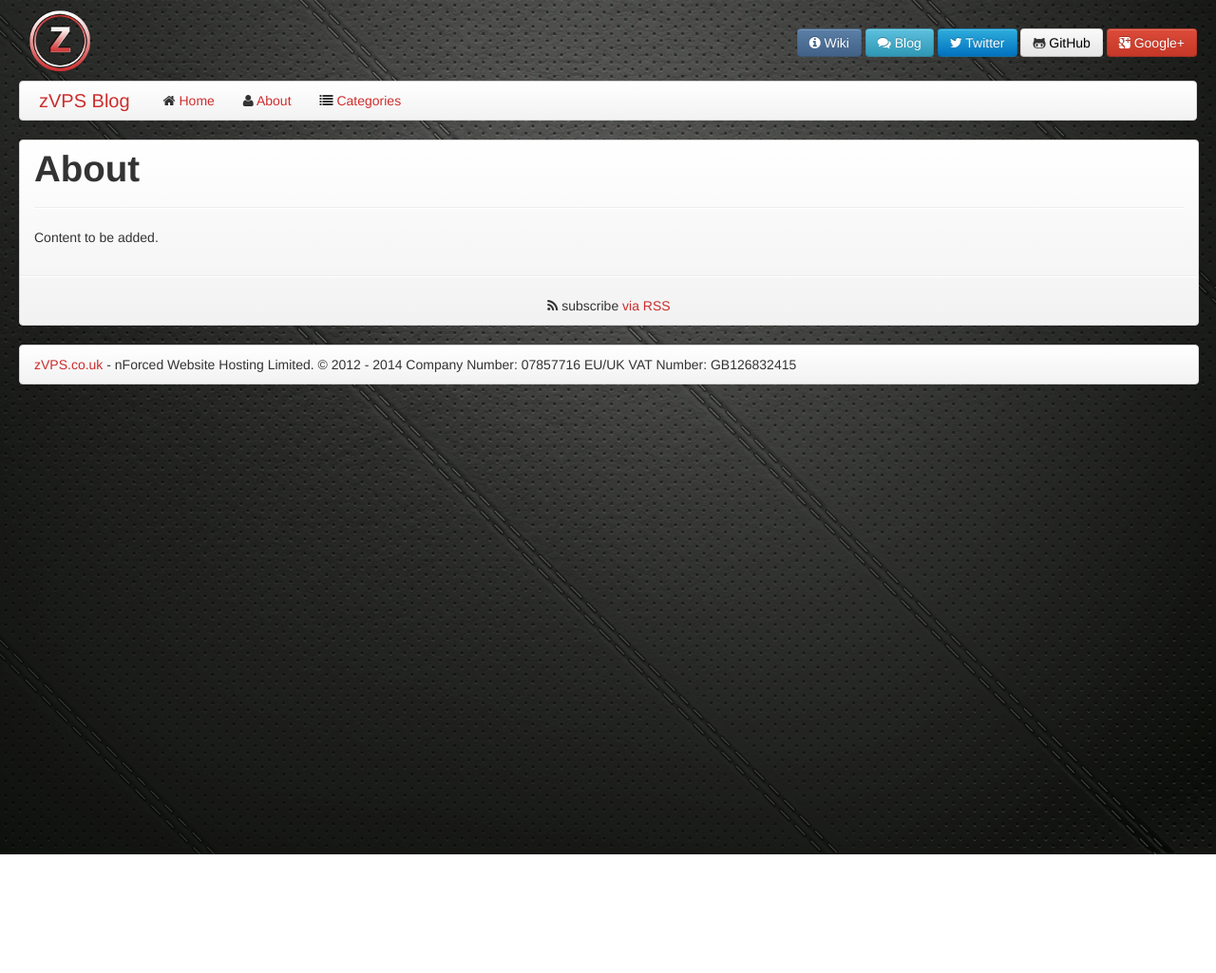
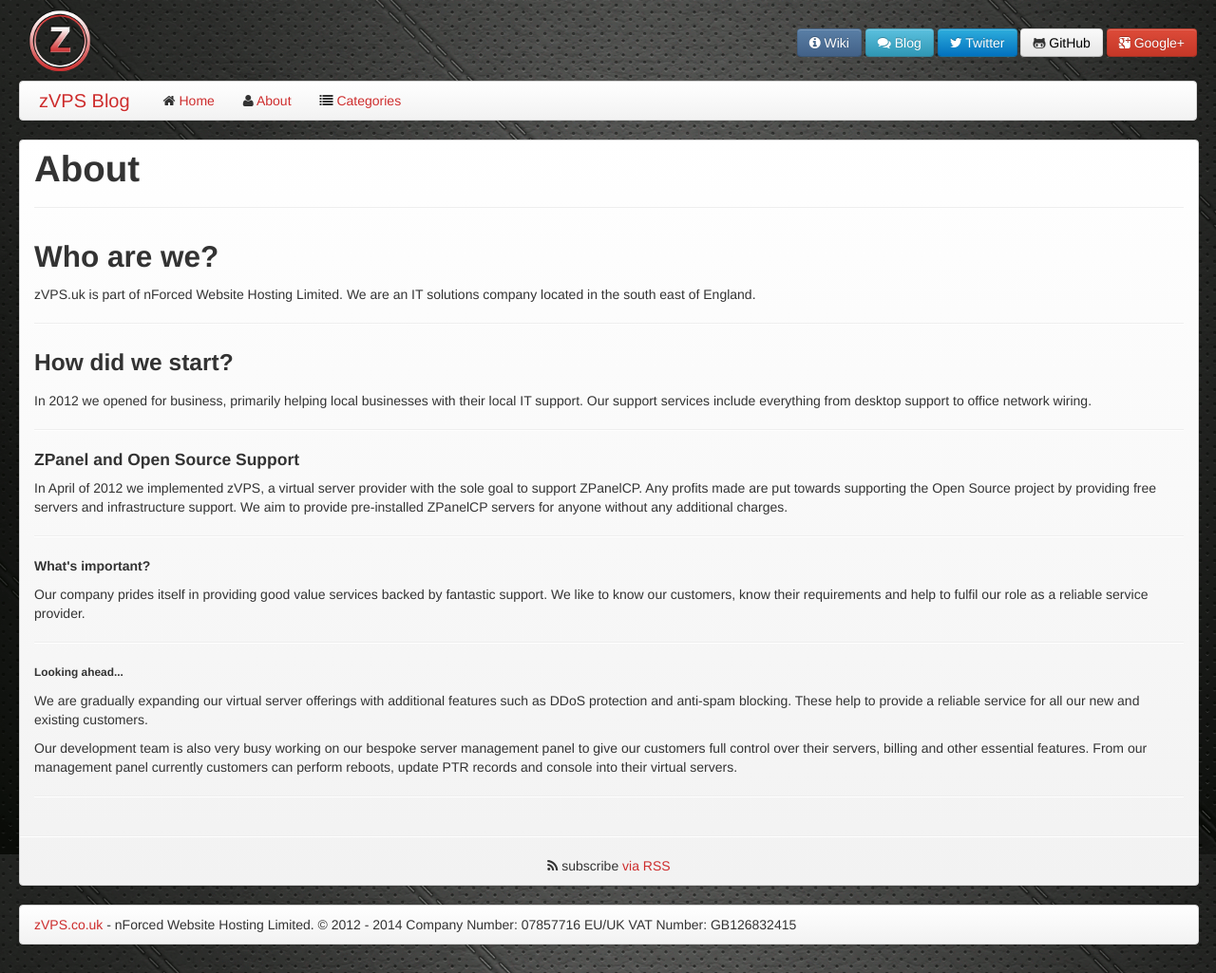
Before and after one commit to Caffe1neAdd1ct/zvps-blog, a Jekyll site: the page built from blog/about.html, in a window 1280 px wide. Shown: the whole page at 95% size. Built offline with Jekyll 4.4.1, drawn with Linux system fonts in a browser that asks for light colours; before the commit the page ends 900 px from its top, so only the background shows below that.

Commit message:
Basic about us blurb

```diff
--- a/blog/about.html
+++ b/blog/about.html
@@ -5,10 +5,56 @@
 icon: icon-user
 ---
 
-
-
 <div class="row-fluid">
     <div class="span12 padded">
-        Content to be added.
+        <h2>Who are we?</h2>
+
+        <p>
+            zVPS.uk is part of nForced Website Hosting Limited. We are an IT solutions company located in the south east of England.
+        </p>
+
+        <hr>
+
+        <h3>How did we start?</h3>
+
+        <p>
+            In 2012 we opened for business, primarily helping local businesses with their local IT support.
+            Our support services include everything from desktop support to office network wiring.
+        </p>
+
+        <hr>
+
+        <h4>ZPanel and Open Source Support</h4>
+
+        <p>
+            In April of 2012 we implemented zVPS, a virtual server provider with the sole goal to support ZPanelCP.
+            Any profits made are put towards supporting the Open Source project by providing free servers and infrastructure support.
+            We aim to provide pre-installed ZPanelCP servers for anyone without any additional charges.
+        </p>
+
+        <hr>
+
+        <h5>What's important?</h5>
+
+        <p>
+            Our company prides itself in providing good value services backed by fantastic support.
+            We like to know our customers, know their requirements and help to fulfil our role as a reliable service provider.
+        </p>
+
+        <hr>
+
+        <h6>Looking ahead...</h6>
+
+        <p>
+            We are gradually expanding our virtual server offerings with additional features such as DDoS protection and anti-spam blocking.
+            These help to provide a reliable service for all our new and existing customers.
+        </p>
+        <p>
+            Our development team is also very busy working on our bespoke server management panel to give our customers full control over their servers, billing and other essential features.
+            From our management panel currently customers can perform reboots, update PTR records and console into their virtual servers.
+        </p>
+
+        <hr>
+
     </div>
 </div>
```
